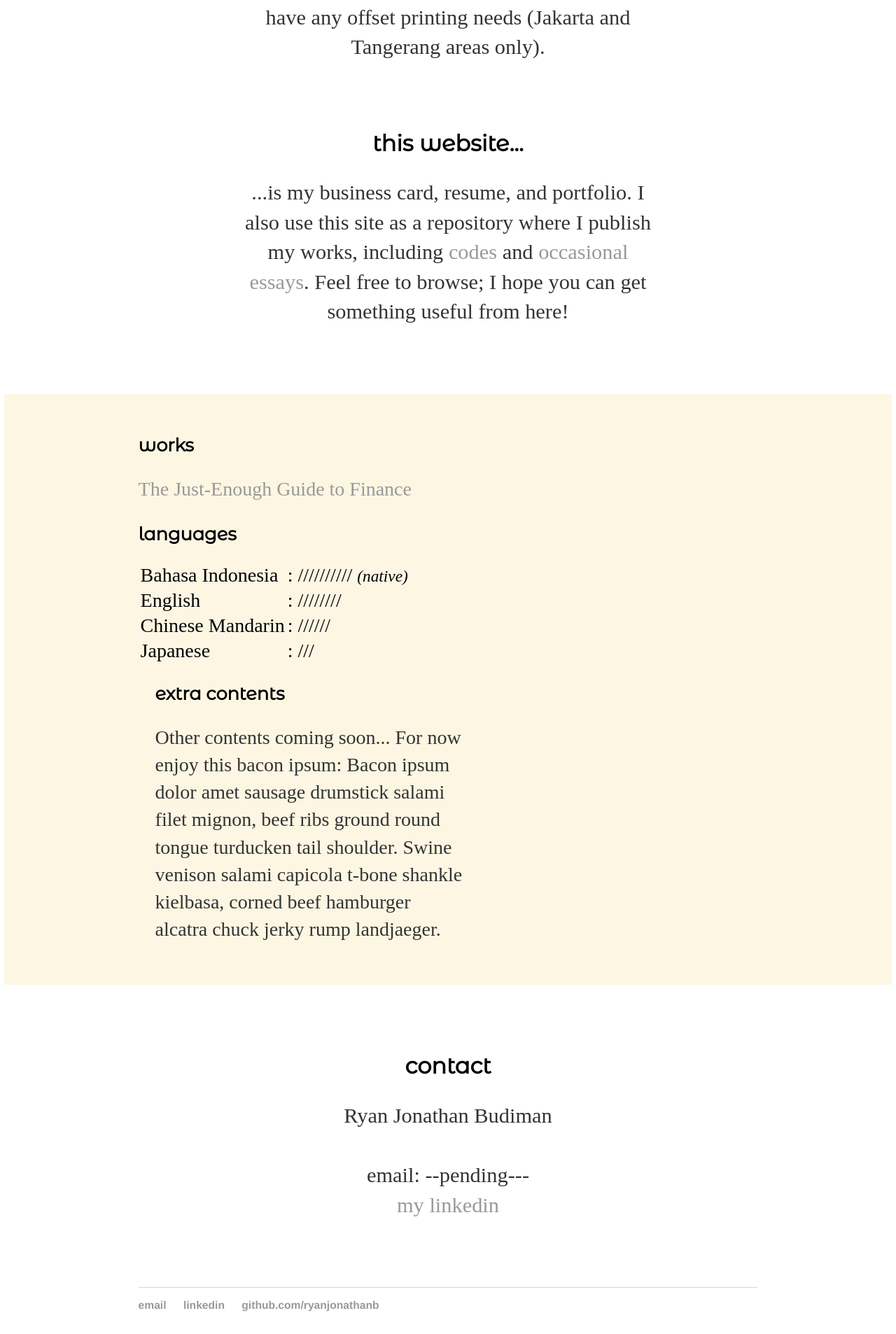
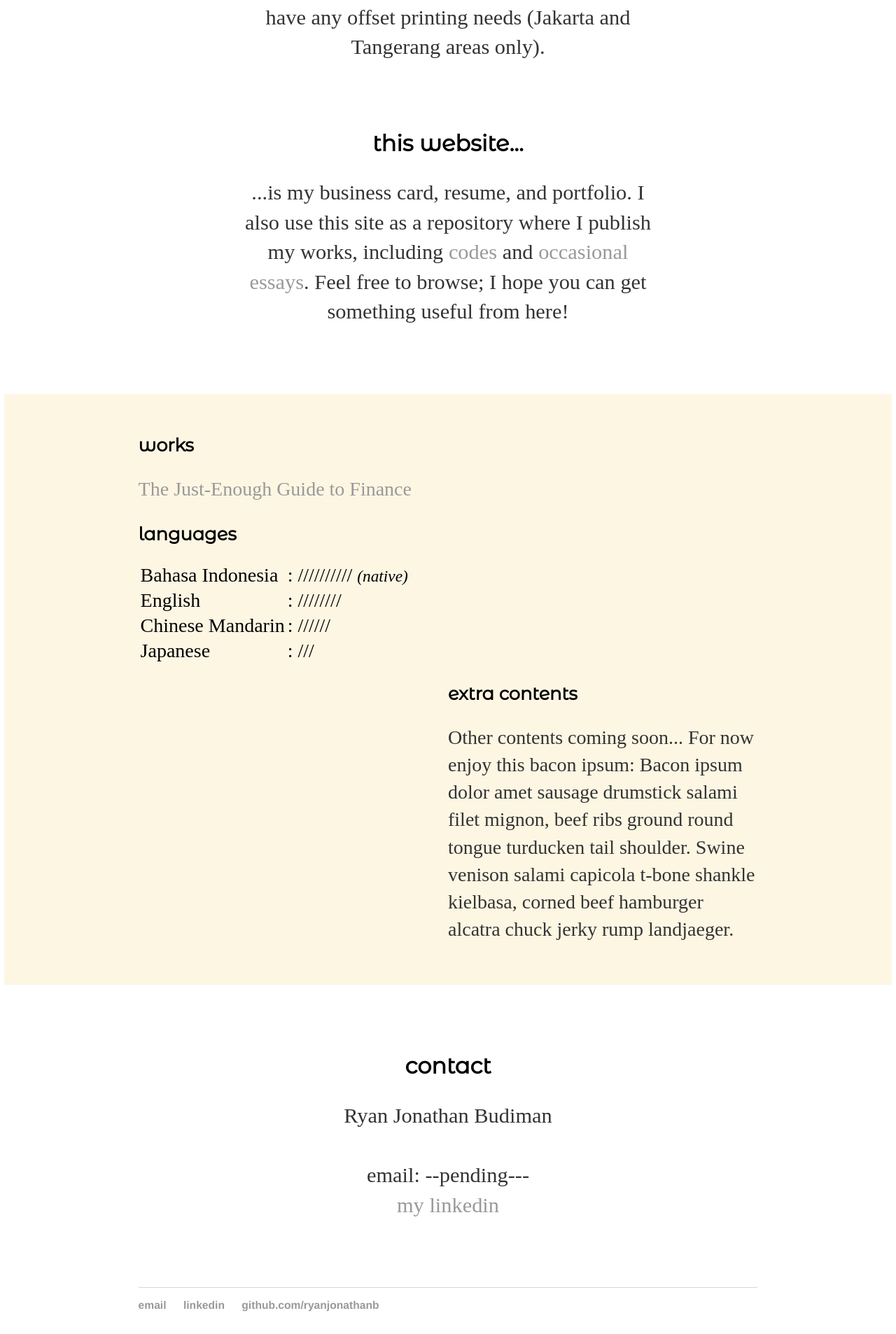
Before and after one commit to ryanjonathanb/ryanjonathanb.github.io, a Jekyll site: the page built from index.html, in a window 1280 px wide. Shown: the part 1523-3429 px from the top of the page at 70% size. Built offline with Jekyll 4.4.1, drawn with Linux system fonts in a browser that asks for light colours; some web fonts are replaced.

Commit message:
homepage div

```diff
--- a/index.html
+++ b/index.html
@@ -48,7 +48,7 @@ title: ryanjonathanb
 				</tr>
 			</table>
 		</div>
-		<div style="width: 50%; float: left; padding-left: 1.5em;">
+		<div style="width: 50%; float: right; padding-left: 1.5em;">
 			<h3>extra contents</h3>
 			<p>Other contents coming soon... For now enjoy this bacon ipsum: Bacon ipsum dolor amet sausage drumstick salami filet mignon, beef ribs ground round tongue turducken tail shoulder. Swine venison salami capicola t-bone shankle kielbasa, corned beef hamburger alcatra chuck jerky rump landjaeger.</p>
 		</div>
```
